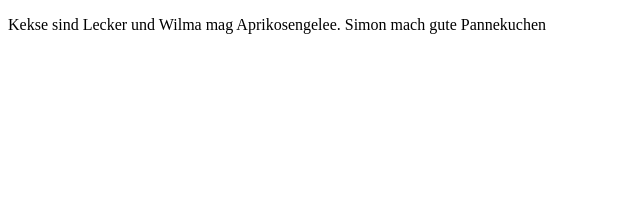
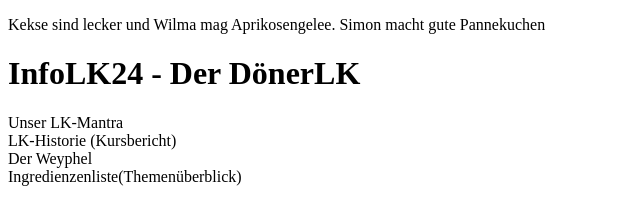
Before and after one commit to MaJoRiTea/InfoLK24, a website: page index.html in a window 1280 px wide. Shown: the whole page, without its empty margins (0-640 px from the left). Drawn offline with Linux system fonts and the light colour scheme.

Commit message:
started some stuff

```diff
--- a/index.html
+++ b/index.html
@@ -6,7 +6,14 @@
 		<title>InfoLK24 - hosted via surge</title>
 	</head>
 	<body>
-		<p>Kekse sind Lecker und Wilma mag Aprikosengelee. Simon mach gute Pannekuchen</p>
+		<p>Kekse sind lecker und Wilma mag Aprikosengelee. Simon macht gute Pannekuchen</p>
+		<header><h1>InfoLK24 - Der DönerLK</h1></header>
+		<section>Unser LK-Mantra</section>
+		<section>LK-Historie (Kursbericht)</section>
+		<section>Der Weyphel</section>
+		<section>Ingredienzenliste(Themenüberblick)</section>
+
+		<main></main>
 	</body>
 	<footer></footer>
 </html>
```
